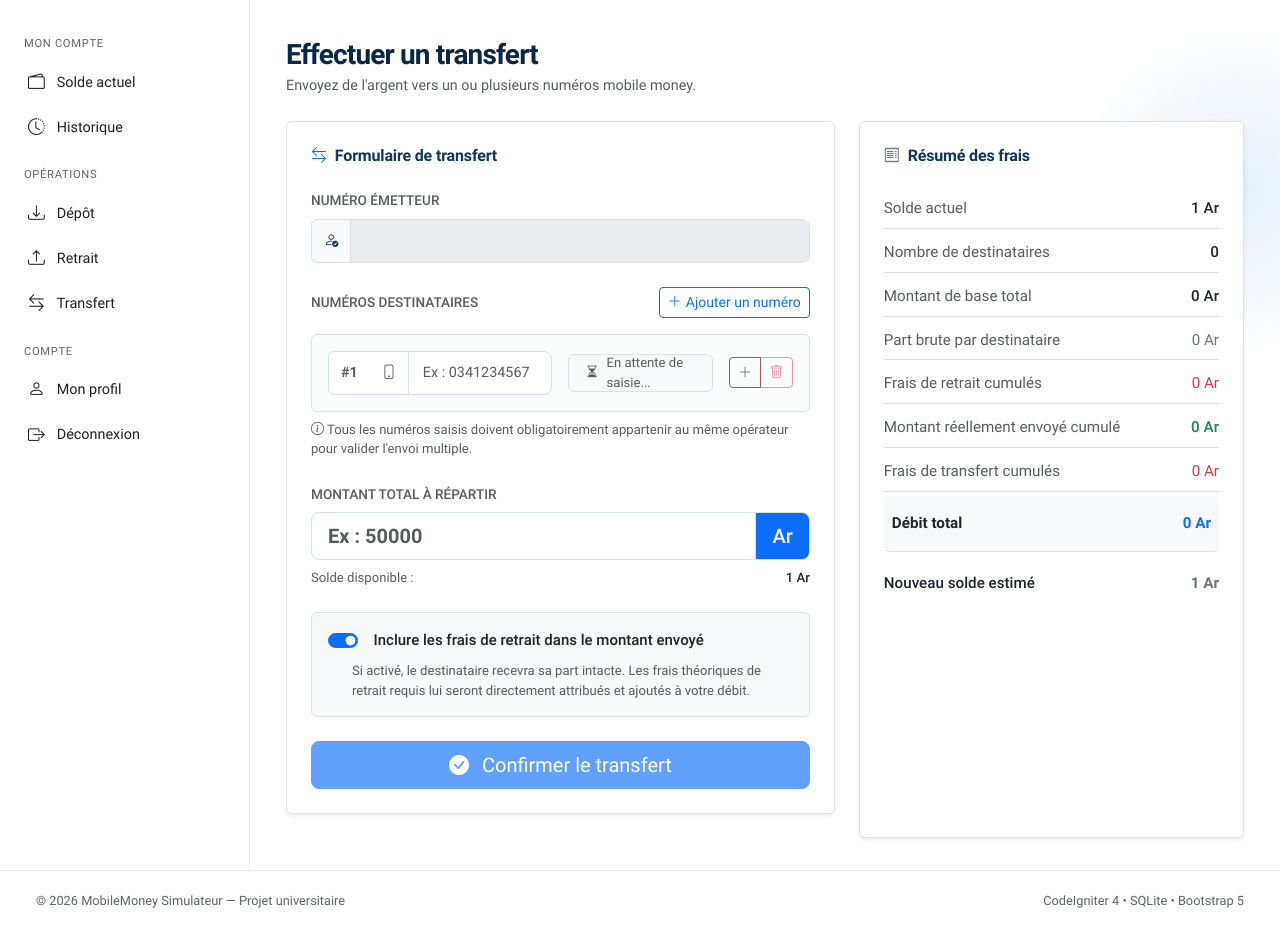
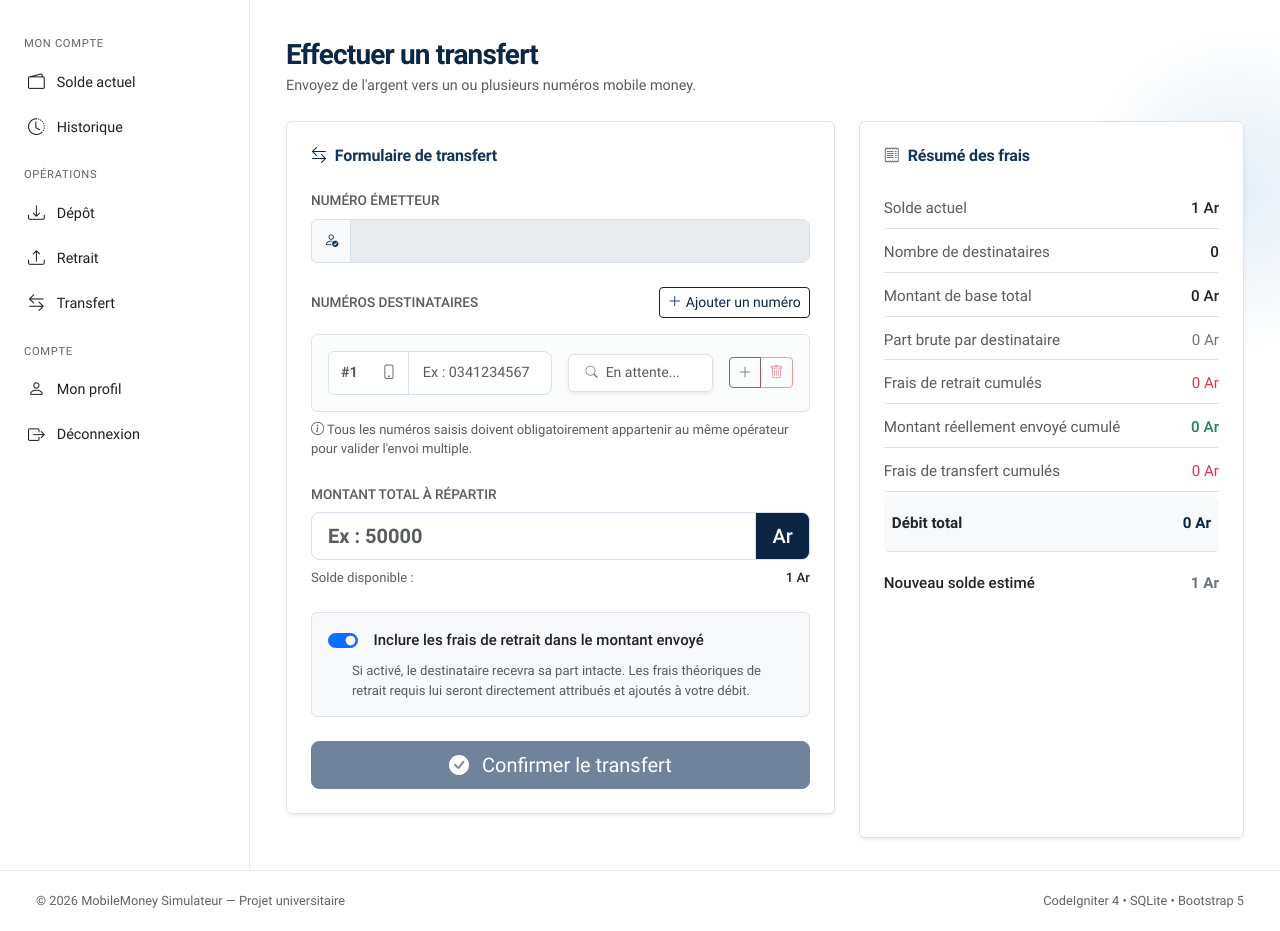
Before and after one commit to CoralieSanorana/EXAMEN_FINAL_S4_BINOME, a CodeIgniter 4 app: the page made by app/Views/client/transfert.php in a window 1280 px wide. Shown: the part 66-997 px from the top of the page. Run offline with PHP 8.4 and a stand-in for CodeIgniter, Linux system fonts and the light colour scheme; the template is opened without the code that fills it, so the values that code supplies are empty; some libraries are stand-ins or nearby versions.

Commit message:
Refactoriser la view des paiments

```diff
--- a/app/Views/client/transfert.php
+++ b/app/Views/client/transfert.php
@@ -13,6 +13,89 @@ if (!is_array($oldDestinataires) || empty(array_filter($oldDestinataires, static
 <?= $this->section('content') ?>
 
 <style>
+    /* ===================== THEME BLEU MARINE ===================== */
+    :root {
+        --marine-900: #071B33; /* le plus foncé */
+        --marine-800: #0B2545;
+        --marine-700: #13315C;
+        --marine-600: #1B3A6B;
+        --marine-500: #2C5F8A; /* accent / hover */
+        --marine-100: #E9F0F8; /* teinte claire pour fonds */
+    }
+
+    /* Boutons pleins (Confirmer, etc.) */
+    .btn-primary {
+        background-color: var(--marine-800);
+        border-color: var(--marine-800);
+    }
+    .btn-primary:hover,
+    .btn-primary:focus,
+    .btn-primary:active {
+        background-color: var(--marine-600) !important;
+        border-color: var(--marine-600) !important;
+    }
+    .btn-primary:disabled {
+        background-color: var(--marine-700);
+        border-color: var(--marine-700);
+        opacity: 0.6;
+    }
+
+    /* Boutons contour (Ajouter un numéro, Ajouter après) */
+    .btn-outline-primary {
+        color: var(--marine-800);
+        border-color: var(--marine-800);
+    }
+    .btn-outline-primary:hover,
+    .btn-outline-primary:active {
+        background-color: var(--marine-800) !important;
+        border-color: var(--marine-800) !important;
+        color: #fff !important;
+    }
+
+    /* Textes et icônes en bleu */
+    .text-primary {
+        color: var(--marine-800) !important;
+    }
+
+    /* Fonds bleus (ex: "Ar" à côté du montant) */
+    .bg-primary {
+        background-color: var(--marine-800) !important;
+    }
+
+    /* Badges opérateur détecté */
+    .badge.bg-primary {
+        background-color: var(--marine-700) !important;
+    }
+
+    /* Bordures bleues éventuelles */
+    .border-primary {
+        border-color: var(--marine-800) !important;
+    }
+
+    /* Alerte info (vérification en cours) réharmonisée en bleu marine clair */
+    .alert-info,
+    .bg-info-subtle {
+        background-color: var(--marine-100) !important;
+        border-color: var(--marine-600) !important;
+        color: var(--marine-800) !important;
+    }
+    .text-info-emphasis {
+        color: var(--marine-800) !important;
+    }
+    .border-info-subtle {
+        border-color: var(--marine-600) !important;
+    }
+
+    /* Spinner en bleu marine */
+    .spinner-border {
+        color: var(--marine-700);
+    }
+
+    /* Titre de page : liseré bleu marine subtil */
+    .mm-page-header h1 {
+        color: var(--marine-900);
+    }
+
     /* Permet de donner au conteneur client le même rendu et la même hauteur parfaite qu'un input Bootstrap */
     .input-like-badge {
         height: 38px;
@@ -79,7 +162,7 @@ if (!is_array($oldDestinataires) || empty(array_filter($oldDestinataires, static
                                     <!-- Index & Numéro -->
                                     <div class="col-md-6">
                                         <div class="input-group">
-                                            <span class="input-group-text fw-bold text-muted bg-white">#<?= $index + 1 ?></span>
+                                            <span class="input-group-text fw-bold text-muted bg-white destinataire-index">#<?= $index + 1 ?></span>
                                             <span class="input-group-text bg-white border-start-0"><i class="bi bi-phone text-muted"></i></span>
                                             <input
                                                 type="text"
```
Also changed, not shown: public/assets/js/Cllient/transfert.js, 1 other file.
